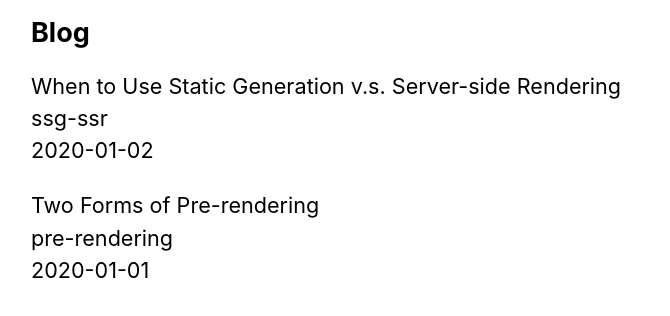
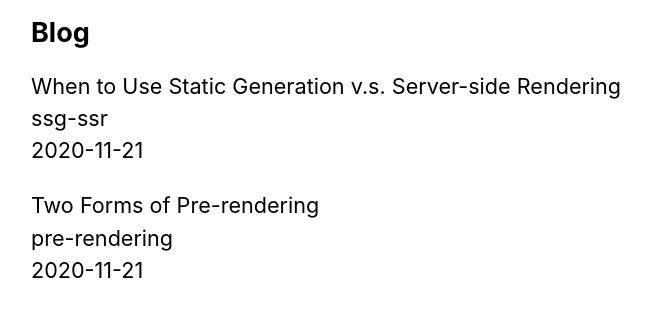
Before and after one commit to WaterlessPiano2/blog, a Next.js app: page / in a window 1280 px wide. Shown: the part 574-890 px from the top of the page, without its empty margins (303-973 px from the left). Built offline with nearby package versions, Linux system fonts and the light colour scheme.

Commit message:
polished the blog post pages

```diff
--- /dev/null
+++ b/components/date.js
@@ -0,0 +1,6 @@
+import { parseISO, format } from "date-fns";
+
+export default function Date({ dateString }) {
+  const date = parseISO(dateString);
+  return <time dateTime={dateString}>{format(date, "LLLL d, yyyy")}</time>;
+}
--- a/package.json
+++ b/package.json
@@ -8,6 +8,7 @@
     "start": "next start"
   },
   "dependencies": {
+    "date-fns": "^2.16.1",
     "gray-matter": "^4.0.2",
     "next": "10.0.0",
     "react": "17.0.1",
--- a/posts/pre-rendering.md
+++ b/posts/pre-rendering.md
@@ -1,6 +1,6 @@
 ---
 title: "Two Forms of Pre-rendering"
-date: "2020-01-01"
+date: "2020-11-21"
 ---
 
 Next.js has two forms of pre-rendering: **Static Generation** and **Server-side Rendering**. The difference is in **when** it generates the HTML for a page.
--- a/posts/ssg-ssr.md
+++ b/posts/ssg-ssr.md
@@ -1,6 +1,6 @@
 ---
 title: "When to Use Static Generation v.s. Server-side Rendering"
-date: "2020-01-02"
+date: "2020-11-21"
 ---
 
 We recommend using **Static Generation** (with and without data) whenever possible because your page can be built once and served by CDN, which makes it much faster than having a server render the page on every request.
```
Also changed, not shown: pages/posts/[id].js (+13 -7 lines), 1 other file (tests, documents, lock files or other folders).
